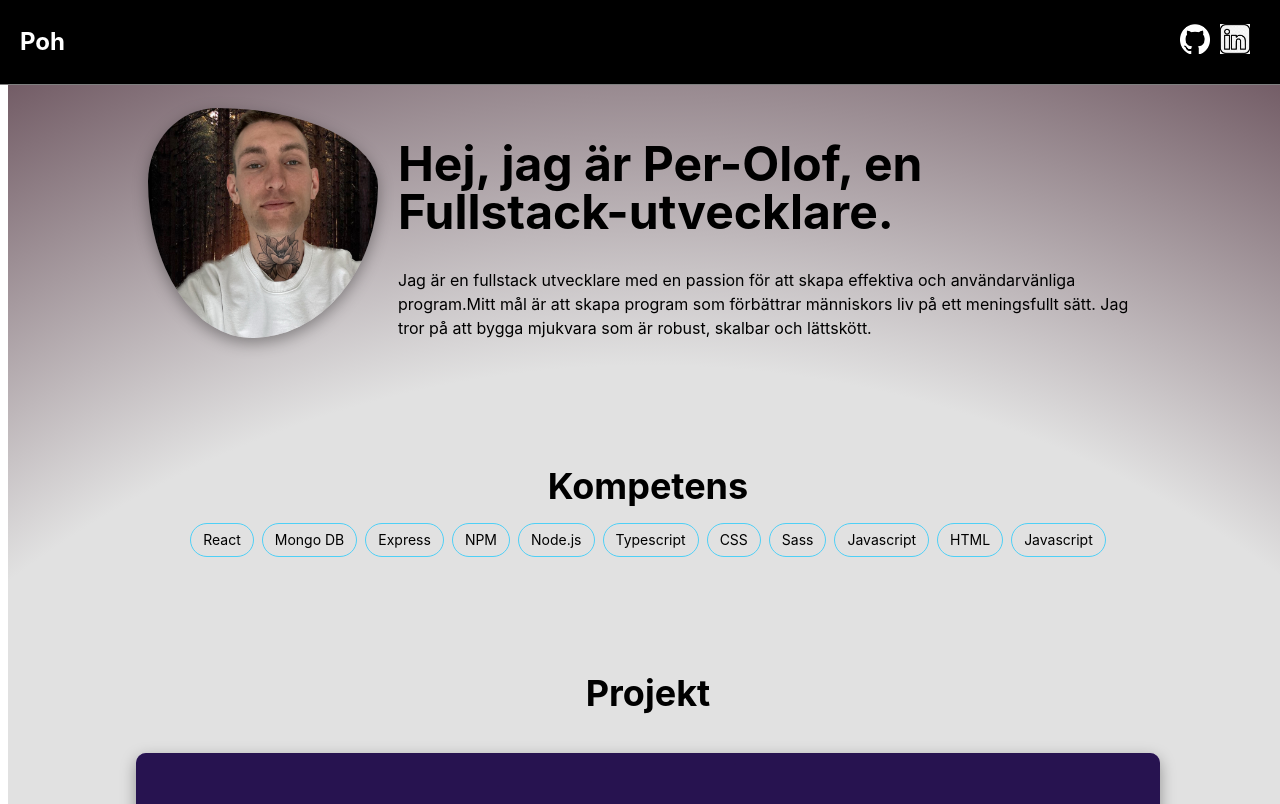
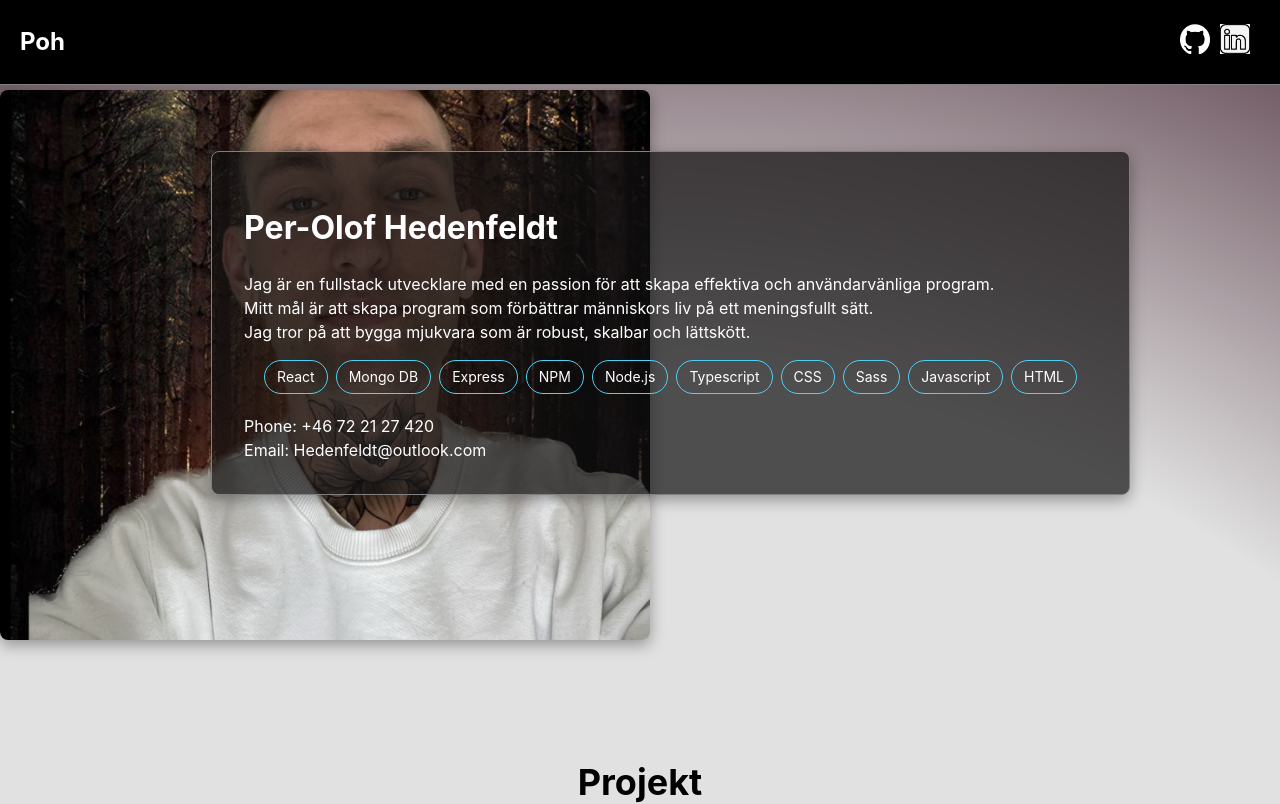
Before and after one commit to hedenfeldt/portfolio-main, a React (Vite) app: page / in a window 1280 px wide. Shown: the top 804 px of the page. Built offline with nearby package versions, Linux system fonts and the light colour scheme.

Commit message:
change heropage and fixed body margin issue

```diff
--- a/src/App.css
+++ b/src/App.css
@@ -1,11 +1,28 @@
+:root {
+  font-family: Inter, Avenir, Helvetica, Arial, sans-serif;
+  font-size: 16px;
+  line-height: 24px;
+  font-weight: 400;
+
+  color-scheme: light dark;
+  color: rgba(255, 255, 255, 0.87);
+  background-color: #242424;
+
+  font-synthesis: none;
+  text-rendering: optimizeLegibility;
+  -webkit-font-smoothing: antialiased;
+  -moz-osx-font-smoothing: grayscale;
+  -webkit-text-size-adjust: 100%;
+}
+
 body{
-  /* background-image: url("https://images.unsplash.com/photo-1578662996442-48f60103fc96?ixlib=rb-4.0.3&ixid=MnwxMjA3fDB8MHxwaG90by1wYWdlfHx8fGVufDB8fHx8&auto=format&fit=crop&w=1170&q=80"); */
   color: #000;
   background: rgb(225,225,225);
   background: radial-gradient(circle, rgba(225,225,225,1) 68%, rgba(97,71,82,1) 100%);
   width: 100%;
   height: 100%;
   scroll-behavior: smooth;
+  margin: 0;
 }
 nav {
   position: fixed;
@@ -41,6 +58,32 @@ nav button {
   gap: 10px;
   cursor: pointer;
 }
+.about_container {
+  display: grid;
+  grid-template-columns: repeat(2,1fr);
+  place-items: center;
+  position: relative;
+  padding-top:90px;
+}
+
+.about_right{
+  align-items: flex-start;
+    background-color: hsla(0,3%,7%,.7);
+    border-radius: 0.5rem;
+    box-shadow: rgba(0, 0, 0, 0.35) 0px 5px 15px;
+    color: #fff;
+    display: flex;
+    flex-direction: column;
+    padding: 2rem;
+    position: absolute;
+    right: 150px;
+    border: grey 1px solid;
+}
+
+.about_right h3 {
+  font-size: 2rem;
+    margin-bottom: 1rem;
+}
 
 .hero {
   display: flex;
@@ -55,15 +98,20 @@ nav button {
   line-height: 1;
 }
 
-.hero-img img {
-  height: 230px;
-  border-radius: 30% 70% 55% 45%/32% 34% 66% 68%;
+#hero-img img {
+  height: 430px;
+  border-radius: 20px;
+  /* border-radius: 30% 70% 55% 45%/32% 34% 66% 68%; */
   box-shadow: rgba(0, 0, 0, 0.35) 0px 5px 15px;
+  border-radius: 0.5rem;
+  height: 550px;
+  object-fit: cover;
+  width: 650px;
 }
 
-.Work{
+/* .Work{
   padding-top: 80px;
-}
+} */
 
 .Work-title {
   text-align: center;
@@ -86,7 +134,8 @@ nav button {
   gap: 8px;
   justify-content: center;
   align-items: center;
-  padding: 0px 20px
+  padding: 0px 20px;
+  padding-bottom: 20px;
 }
 .chip{
   border-radius: 9999px;
@@ -202,3 +251,22 @@ footer {
   margin: auto;
   display: block;
 }
+
+button {
+  border-radius: 8px;
+  border: 1px solid transparent;
+  padding: 0.6em 1.2em;
+  font-size: 1em;
+  font-weight: 500;
+  font-family: inherit;
+  background-color: #1a1a1a;
+  cursor: pointer;
+  transition: border-color 0.25s;
+}
+button:hover {
+  border-color: #646cff;
+}
+button:focus,
+button:focus-visible {
+  outline: 4px auto -webkit-focus-ring-color;
+}
--- a/src/components/HomePage.jsx
+++ b/src/components/HomePage.jsx
@@ -10,9 +10,6 @@ function HomePage(Props) {
         <div className="nav-btn">
           <a href="#Hem">
             <button>Hem</button>
-          </a>
-          <a href="#Kompetens">
-            <button>Kompetens</button>
           </a>
           <a href="#Projekt">
             <button>Projekt</button>
@@ -30,19 +27,41 @@ function HomePage(Props) {
           </a>
         </div>
       </nav>
+          <header className="about_container">
+            <div className="about_left" id="hero-img">
+              <img src="/IMG_3661.jpg" alt="hero img" />
+            </div>
+            <div className="about_right">
+              <h3>Per-Olof Hedenfeldt</h3>
+              <p>Jag är en fullstack utvecklare med en passion för att skapa effektiva och användarvänliga program. <br /> Mitt mål är att skapa program som förbättrar människors liv på ett meningsfullt sätt. <br /> Jag tror på att bygga mjukvara som är robust, skalbar och lättskött.</p>
 
-      <header className="hero" id="Hem">
+                <section className="Work" id="Kompetens">
+                  <div className="Chip-wrapper">
+                    <div className="chip">React</div>
+                    <div className="chip">Mongo DB</div>
+                    <div className="chip">Express</div>
+                    <div className="chip">NPM</div>
+                    <div className="chip">Node.js</div>
+                    <div className="chip">Typescript</div>
+                    <div className="chip">CSS</div>
+                    <div className="chip">Sass</div>
+                    <div className="chip">Javascript</div>
+                    <div className="chip">HTML</div>
+                  </div>
+              </section>
+              <div>Phone: +46 72 21 27 420</div>
+              <div>Email: Hedenfeldt@outlook.com</div>
+            </div>
+
+          </header>
+      {/* <header className="hero" id="Hem">
         <div className="hero-img">
           <img src="/IMG_3661.jpg" alt="HeroPicture" />
         </div>
         <div>
           <h1>Hej, jag är Per-Olof, en Fullstack-utvecklare.</h1>
           <p>Jag är en fullstack utvecklare med en passion för att skapa effektiva och användarvänliga program.Mitt mål är att skapa program som förbättrar människors liv på ett meningsfullt sätt. Jag tror på att bygga mjukvara som är robust, skalbar och lättskött.</p>
-        </div>
-      </header>
-
-      <section className="Work" id="Kompetens">
-        <h2 className="Work-title">Kompetens</h2>
+          <section className="Work" id="Kompetens">
         <p className="Work-subtitle"></p>
       <div className="Chip-wrapper">
         <div className="chip">React</div>
@@ -58,6 +77,10 @@ function HomePage(Props) {
         <div className="chip">Javascript</div>
       </div>
       </section>
+        </div>
+      </header> */}
+
+
 
       <section className="Projekt-container" id="Projekt">
         <h3 className="Work-title">Projekt</h3>
--- a/src/index.css
+++ b/src/index.css
@@ -1,4 +1,4 @@
-:root {
+/* :root {
   font-family: Inter, Avenir, Helvetica, Arial, sans-serif;
   font-size: 16px;
   line-height: 24px;
@@ -15,7 +15,7 @@
   -webkit-text-size-adjust: 100%;
 }
 
-/* a {
+ a {
   font-weight: 500;
   color: #646cff;
   text-decoration: inherit;
@@ -24,18 +24,18 @@ a:hover {
   color: #535bf2;
 }
 
-/* body {
+body {
   margin: 0;
   min-width: 320px;
   min-height: 100vh;
-} */
+}
 
-h1 {
+/h1 {
   font-size: 3.2em;
   line-height: 1.1;
 }
 
-button {
+ button {
   border-radius: 8px;
   border: 1px solid transparent;
   padding: 0.6em 1.2em;
@@ -65,4 +65,4 @@ button:focus-visible {
   button {
     background-color: #f9f9f9;
   }
-} */
+}  */
```
